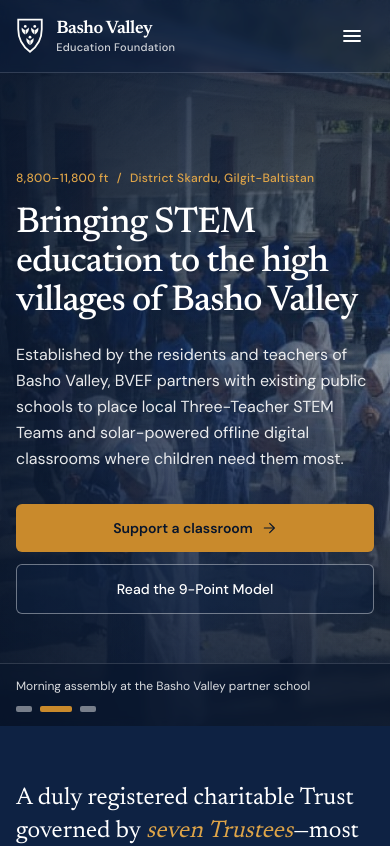
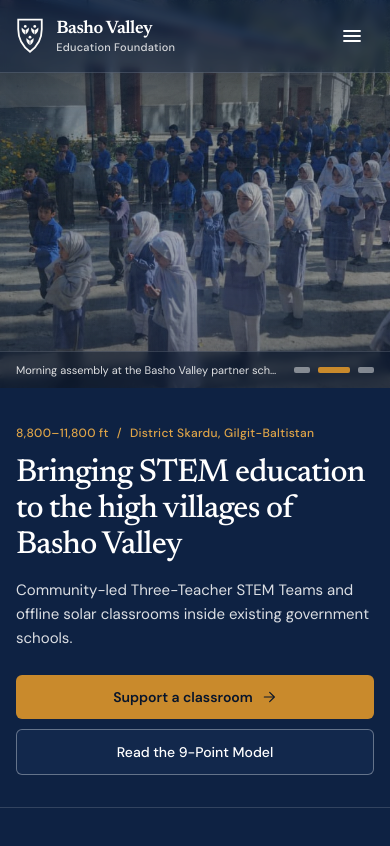
Before and after one commit to shehzadnisar07/bashovalleyeducationfoundation, a Next.js app: page / in a window 390 px wide. Shown: the top 846 px of the page. Built offline with nearby package versions, Linux system fonts and the light colour scheme.

Commit message:
style: stack mobile homepage hero with unobstructed photo and concise copy

```diff
--- a/src/app/page.tsx
+++ b/src/app/page.tsx
@@ -57,21 +57,25 @@ export default function Home() {
 
   return (
     <>
-      {/* 1. Cinematic Documentary Hero */}
-      <section className="relative isolate flex min-h-[86dvh] items-end overflow-hidden bg-navy-950 sm:min-h-[90dvh]">
+      {/* 1. Documentary Hero — stacked on mobile for unobstructed photography, full-bleed cinematic on desktop */}
+      <section className="relative isolate flex flex-col overflow-hidden bg-navy-950 md:min-h-[88dvh] md:justify-end">
+        {/* Photo Stage: dedicated top frame on mobile, full-bleed background on desktop */}
+        <div className="relative h-[46dvh] min-h-[300px] max-h-[390px] w-full overflow-hidden md:absolute md:inset-0 md:h-full md:min-h-0 md:max-h-none">
           <HeroSlideshow />
 
-        {/* Dual scrim: guarantees crisp nav contrast at top and editorial readability at bottom-left */}
+          {/* Top scrim keeps transparent header crisp; desktop adds full editorial directional scrim */}
           <div
-          className="pointer-events-none absolute inset-0 bg-gradient-to-b from-navy-980/75 via-navy-950/25 to-navy-980/85"
+            className="pointer-events-none absolute inset-0 bg-gradient-to-b from-navy-980/70 via-transparent to-navy-980/45 md:from-navy-980/75 md:via-navy-950/25 md:to-navy-980/85"
             aria-hidden="true"
           />
           <div
-          className="pointer-events-none absolute inset-0 bg-gradient-to-r from-navy-980/80 via-navy-950/35 to-transparent"
+            className="pointer-events-none absolute inset-0 hidden bg-gradient-to-r from-navy-980/80 via-navy-950/35 to-transparent md:block"
             aria-hidden="true"
           />
+        </div>
 
-        <div className="relative z-10 mx-auto w-full max-w-7xl px-4 pt-32 pb-28 sm:px-6 sm:pt-36 sm:pb-32 lg:px-8">
+        {/* Hero Copy: stacked cleanly below photo on mobile, overlaid bottom-left on desktop */}
+        <div className="relative z-10 mx-auto w-full max-w-7xl px-4 py-8 sm:px-6 md:pt-36 md:pb-28 lg:px-8">
           <div className="animate-hero-reveal max-w-2xl">
             <p className="inline-flex items-center gap-2 text-xs font-medium tracking-wide text-ochre-400 sm:text-sm">
               <span>{siteConfig.stats.altitude}</span>
@@ -79,28 +83,26 @@ export default function Home() {
               <span>District Skardu, Gilgit-Baltistan</span>
             </p>
 
-            <h1 className="mt-4 font-serif text-4xl font-medium leading-[1.08] tracking-tight text-surface-white sm:text-5xl lg:text-[4rem]">
+            <h1 className="mt-3 font-serif text-[2rem] font-medium leading-[1.12] tracking-tight text-surface-white sm:text-5xl md:mt-4 lg:text-[4rem] lg:leading-[1.08]">
               Bringing STEM education to the high villages of Basho Valley
             </h1>
 
-            <p className="mt-5 max-w-[54ch] text-base leading-relaxed text-surface-white/90 sm:text-lg">
-              Established by the residents and teachers of Basho Valley, BVEF
-              partners with existing public schools to place local Three-Teacher
-              STEM Teams and solar-powered offline digital classrooms where
-              children need them most.
+            <p className="mt-3.5 max-w-[48ch] text-[15px] leading-relaxed text-surface-white/85 sm:text-lg md:mt-5">
+              Community-led Three-Teacher STEM Teams and offline solar
+              classrooms inside existing government schools.
             </p>
 
-            <div className="mt-8 flex flex-col gap-3 sm:flex-row sm:items-center">
+            <div className="mt-6 flex flex-col gap-2.5 sm:flex-row sm:items-center sm:gap-3 md:mt-8">
               <Link
                 href="/support"
-                className="inline-flex items-center justify-center gap-2 rounded-md bg-ochre-500 px-6 py-3.5 text-sm font-semibold text-navy-980 transition-colors hover:bg-ochre-400"
+                className="inline-flex items-center justify-center gap-2 rounded-md bg-ochre-500 px-6 py-3 text-sm font-semibold text-navy-980 transition-colors hover:bg-ochre-400 md:py-3.5"
               >
                 <span>Support a classroom</span>
                 <ArrowRightIcon className="h-4 w-4" />
               </Link>
               <Link
                 href="/program"
-                className="inline-flex items-center justify-center rounded-md border border-surface-white/40 bg-navy-950/40 px-6 py-3.5 text-sm font-medium text-surface-white backdrop-blur-xs transition-colors hover:border-surface-white/75 hover:bg-navy-950/70"
+                className="inline-flex items-center justify-center rounded-md border border-surface-white/35 bg-navy-900/50 px-6 py-3 text-sm font-medium text-surface-white backdrop-blur-xs transition-colors hover:border-surface-white/75 hover:bg-navy-900 md:py-3.5"
               >
                 Read the 9-Point Model
               </Link>
@@ -110,7 +112,7 @@ export default function Home() {
       </section>
 
       {/* 2. Institutional Mandate & Key Valley Figures (#0E2243) */}
-      <section className="bg-navy-950 text-surface-white">
+      <section className="border-t border-surface-white/15 bg-navy-950 text-surface-white md:border-t-0">
         <div className="mx-auto max-w-7xl px-4 py-14 sm:px-6 lg:px-8 lg:py-16">
           <div className="grid gap-10 lg:grid-cols-12 lg:items-end">
             <div className="lg:col-span-5">
--- a/src/components/home/HeroSlideshow.tsx
+++ b/src/components/home/HeroSlideshow.tsx
@@ -56,6 +56,7 @@ export function HeroSlideshow() {
               alt={slide.alt}
               fill
               priority={index === 0}
+              loading="eager"
               sizes="100vw"
               className="object-cover object-center"
             />
@@ -65,13 +66,13 @@ export function HeroSlideshow() {
 
       {/* Editorial bottom caption & slide selector */}
       <div className="absolute inset-x-0 bottom-0 z-20 border-t border-surface-white/15 bg-navy-980/55 backdrop-blur-xs">
-        <div className="mx-auto flex max-w-7xl flex-col items-start justify-between gap-3 px-4 py-3.5 sm:flex-row sm:items-center sm:px-6 lg:px-8">
-          <p className="text-xs text-surface-white/85">
+        <div className="mx-auto flex max-w-7xl items-center justify-between gap-3 px-4 py-2.5 sm:px-6 sm:py-3.5 lg:px-8">
+          <p className="truncate text-[11px] text-surface-white/85 sm:text-xs">
             {currentSlide.caption}
           </p>
 
           <div
-            className="flex items-center gap-2"
+            className="flex shrink-0 items-center gap-2"
             role="group"
             aria-label="Select hero photograph"
           >
```
Also changed, not shown: 1 other file (tests, documents, lock files or other folders). Lines whose indentation alone changed are shown as unchanged.
